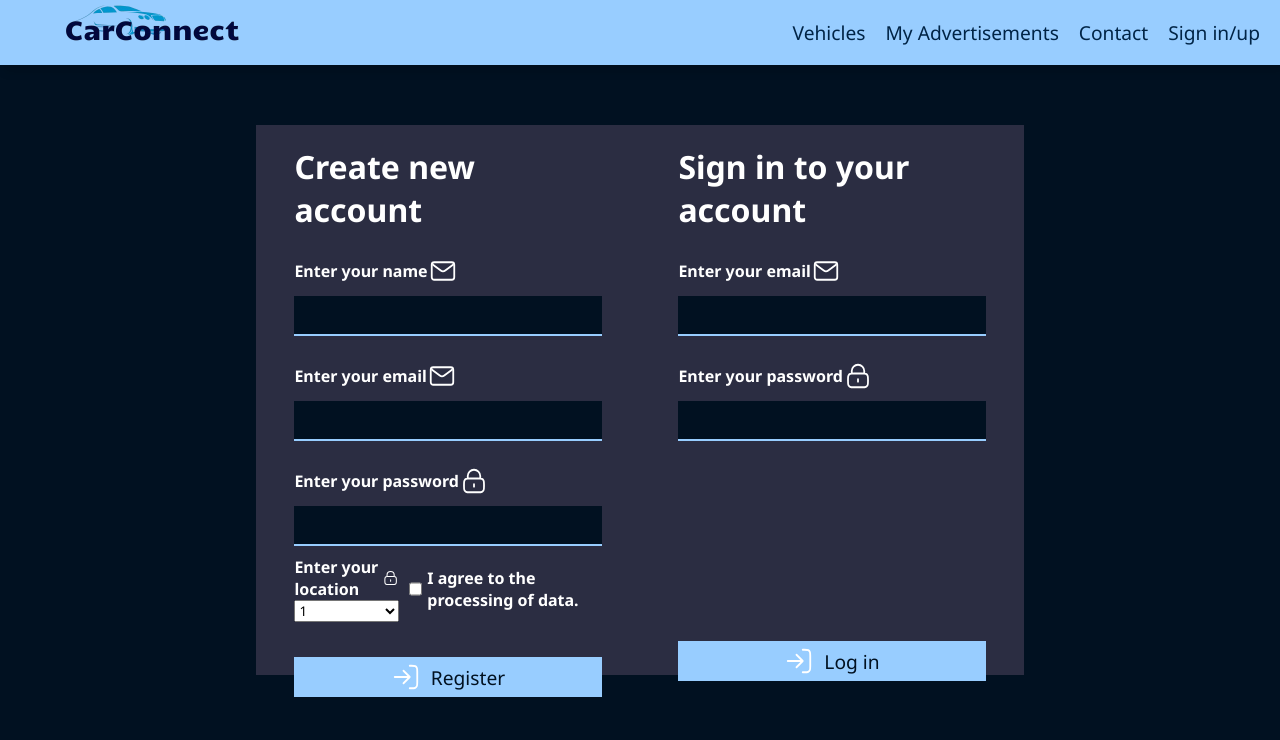
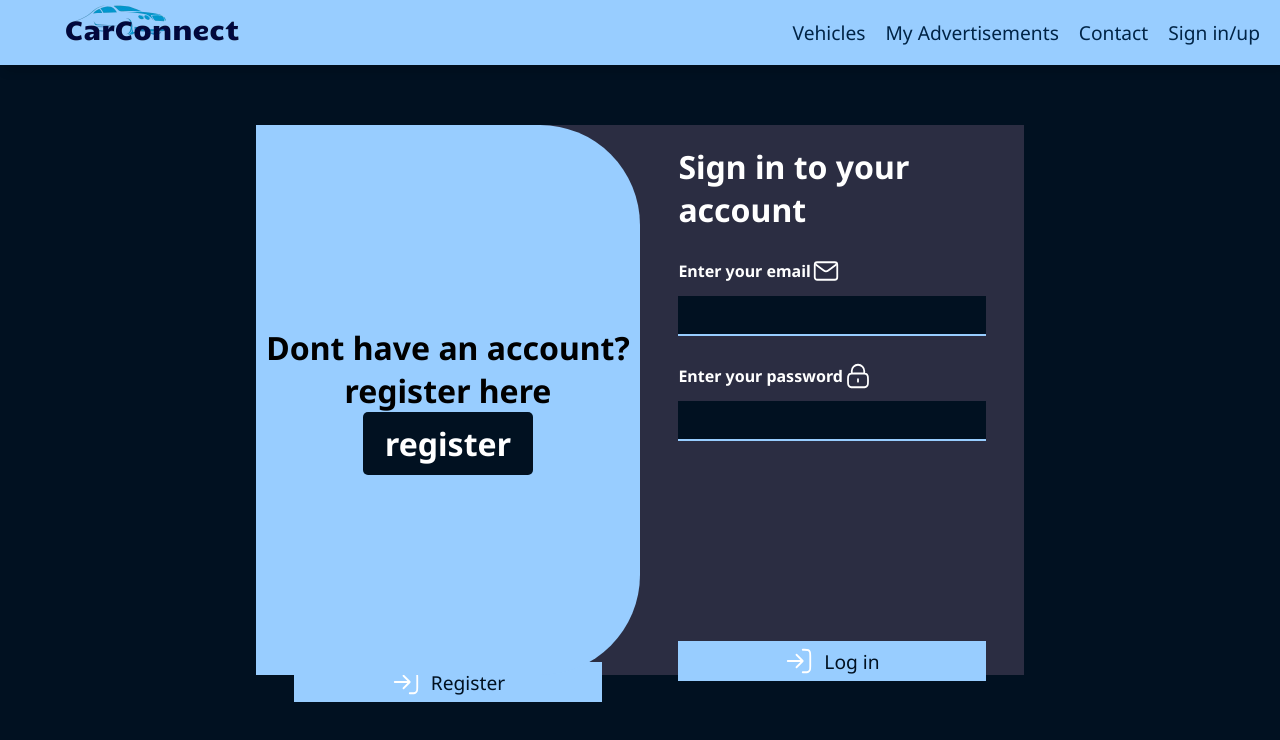
Before and after one commit to David-Sivec/WebAppsProjects, a React (Vite) app in the folder Autobazár/Frontend/: page /login in a window 1280 px wide. Shown: the top 740 px of the page. Built offline with nearby package versions, Linux system fonts and the light colour scheme.

Commit message:
login subpage

```diff
--- a/Autobazár/Frontend/src/Links/Login.jsx
+++ b/Autobazár/Frontend/src/Links/Login.jsx
@@ -1,6 +1,13 @@
 import "./bricks.css"
+import { useState } from "react"
 
 function Login() {
+  const [switchLogin, setSwitchLogin] = useState(false)
+
+  const switchBettwen = () => {
+    setSwitchLogin(!switchLogin)
+  }
+
   return (
     <div className="login">
       <div className="login-container">
@@ -29,7 +36,7 @@ function Login() {
               <label>Enter your location
                 <svg width="30px" height="30px" viewBox="0 0 24 24" fill="none" xmlns="http://www.w3.org/2000/svg"><g id="SVGRepo_bgCarrier" stroke-width="0"></g><g id="SVGRepo_tracerCarrier" stroke-linecap="round" stroke-linejoin="round"></g><g id="SVGRepo_iconCarrier"> <path d="M12 14.5V16.5M7 10.0288C7.47142 10 8.05259 10 8.8 10H15.2C15.9474 10 16.5286 10 17 10.0288M7 10.0288C6.41168 10.0647 5.99429 10.1455 5.63803 10.327C5.07354 10.6146 4.6146 11.0735 4.32698 11.638C4 12.2798 4 13.1198 4 14.8V16.2C4 17.8802 4 18.7202 4.32698 19.362C4.6146 19.9265 5.07354 20.3854 5.63803 20.673C6.27976 21 7.11984 21 8.8 21H15.2C16.8802 21 17.7202 21 18.362 20.673C18.9265 20.3854 19.3854 19.9265 19.673 19.362C20 18.7202 20 17.8802 20 16.2V14.8C20 13.1198 20 12.2798 19.673 11.638C19.3854 11.0735 18.9265 10.6146 18.362 10.327C18.0057 10.1455 17.5883 10.0647 17 10.0288M7 10.0288V8C7 5.23858 9.23858 3 12 3C14.7614 3 17 5.23858 17 8V10.0288" stroke="#ffffff" stroke-width="1.44" stroke-linecap="round" stroke-linejoin="round"></path> </g></svg>
               </label>
-              <select>
+              <select className="selection">
                 <option value="">1</option>
                 <option value="">2</option>
                 <option value="">3</option>
@@ -47,6 +54,12 @@ function Login() {
             Register
           </button>
         </section>
+        <div className={`switch-hider ${switchLogin ? "active-switch" : ""}`}>
+          {switchLogin ? "Already have an account? log in here" : "Dont have an account? register here"}
+          <div className="login-switch-btn" onClick={switchBettwen}>
+            {switchLogin ? "log in" : "register"}
+          </div>
+        </div>
         <section className="login-section">
           <h2>Sign in to your account</h2>
           <div className="login-input-wrapper">
--- a/Autobazár/Frontend/src/Links/bricks.css
+++ b/Autobazár/Frontend/src/Links/bricks.css
@@ -388,6 +388,43 @@ h2 {
   height: 550px;
   background-color: var(--dark-bluee);
   display: flex;
+  position: relative;
+}
+
+.switch-hider {
+  position: absolute;
+  z-index: 4;
+  top: 0;
+  bottom: 0;
+  width: 50%;
+  background-color: var(--light-blue);
+  display: flex;
+  flex-direction: column;
+  justify-content: center;
+  align-items: center;
+  text-align: center;
+  font-size: 2em;
+  font-weight: bold;
+  border-radius: 0 100px 100px 0;
+  transition: all 0.5s;
+}
+
+.active-switch {
+  margin-left: 50%;
+  border-radius: 100px 0 0 100px;
+  transition: all 0.5s;
+}
+
+.login-switch-btn {
+  background-color: var(--very-dark-blue);
+  display: flex;
+  padding: 10px;
+  justify-content: center;
+  width: 170px;
+  align-items: center;
+  border-radius: 5px;
+  color: var(--white);
+  cursor: pointer;
 }
 
 .login-container section {
@@ -457,6 +494,10 @@ h2 {
   margin-top: 35px;
 }
 
+.register-section .login-input-wrapper {
+  margin-top: 20px;
+}
+
 .login-input-wrapper3 {
   display: flex;
   flex-direction: column;
@@ -480,6 +521,7 @@ h2 {
   font-weight: bold;
   display: flex;
   align-items: center;
+  font-size: .8em;
 }
 
 @media (max-width: 800px) {
```
